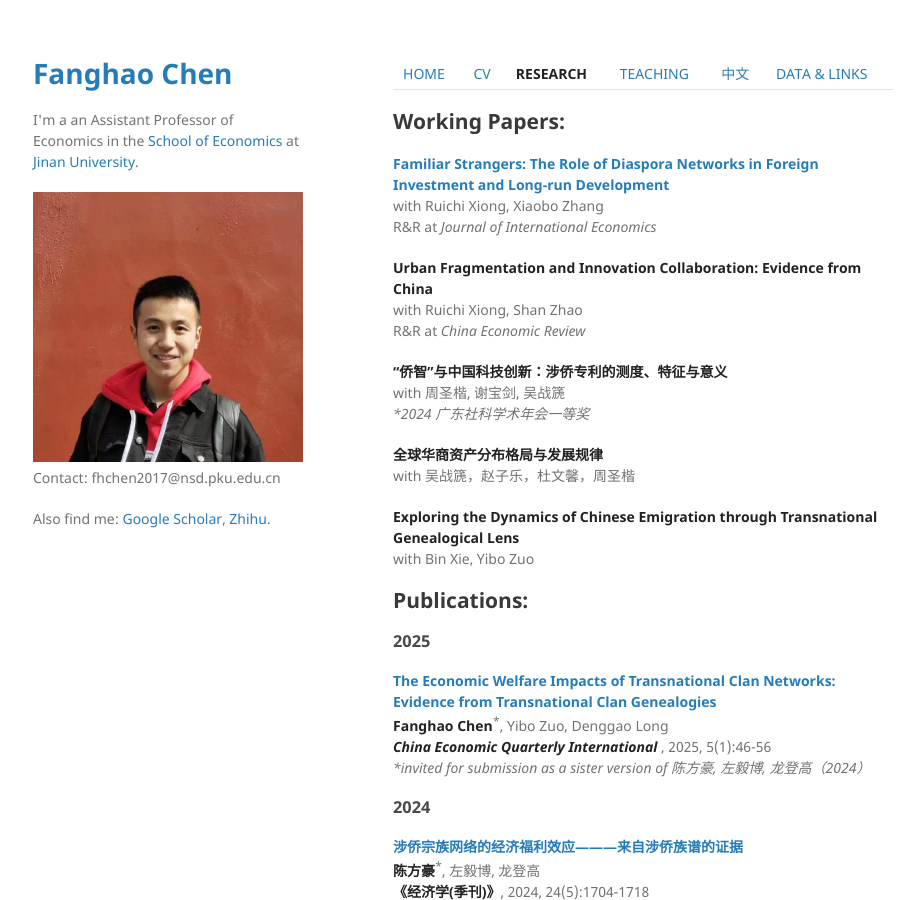
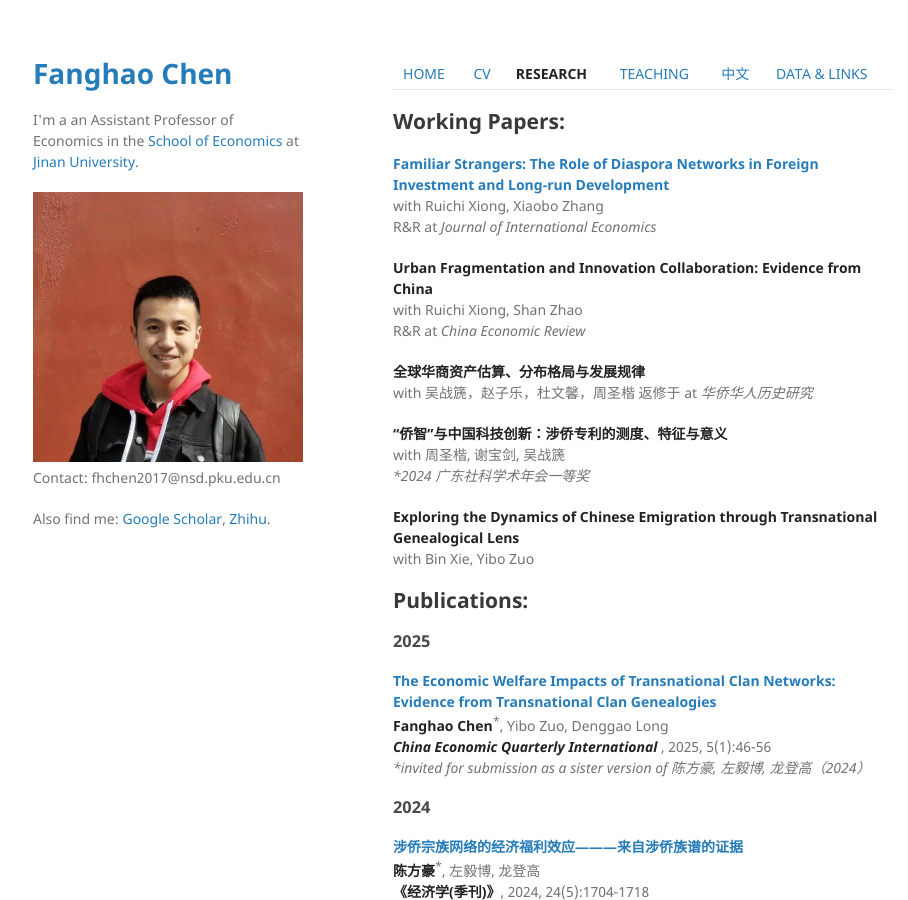
Before and after one commit to FanghaoChen/homepage, a Jekyll site: the page built from research.md, in a window 1280 px wide and 900 px high. Shown: the whole window, without its empty margins (177-1085 px from the left). Built offline with Jekyll 4.4.1, drawn with Linux system fonts in a browser that asks for light colours.

Commit message:
Update research.md

```diff
--- a/research.md
+++ b/research.md
@@ -14,12 +14,13 @@ R&R at <em> Journal of International Economics </em>
 with Ruichi Xiong, Shan Zhao <br/>
 R&R at <em> China Economic Review </em>
 
+**全球华商资产估算、分布格局与发展规律**<br/>
+with 吴战篪，赵子乐，杜文馨，周圣楷
+返修于 at <em> 华侨华人历史研究 </em>
+
  **“侨智”与中国科技创新：涉侨专利的测度、特征与意义** <br/>
 with 周圣楷, 谢宝剑, 吴战篪 <br/>
 <em> *2024 广东社科学术年会一等奖 </em>
-
-**全球华商资产分布格局与发展规律**<br/>
-with 吴战篪，赵子乐，杜文馨，周圣楷
 
 **Exploring the Dynamics of Chinese Emigration through Transnational Genealogical Lens**<br/>
 with Bin Xie, Yibo Zuo  <br/>
```
